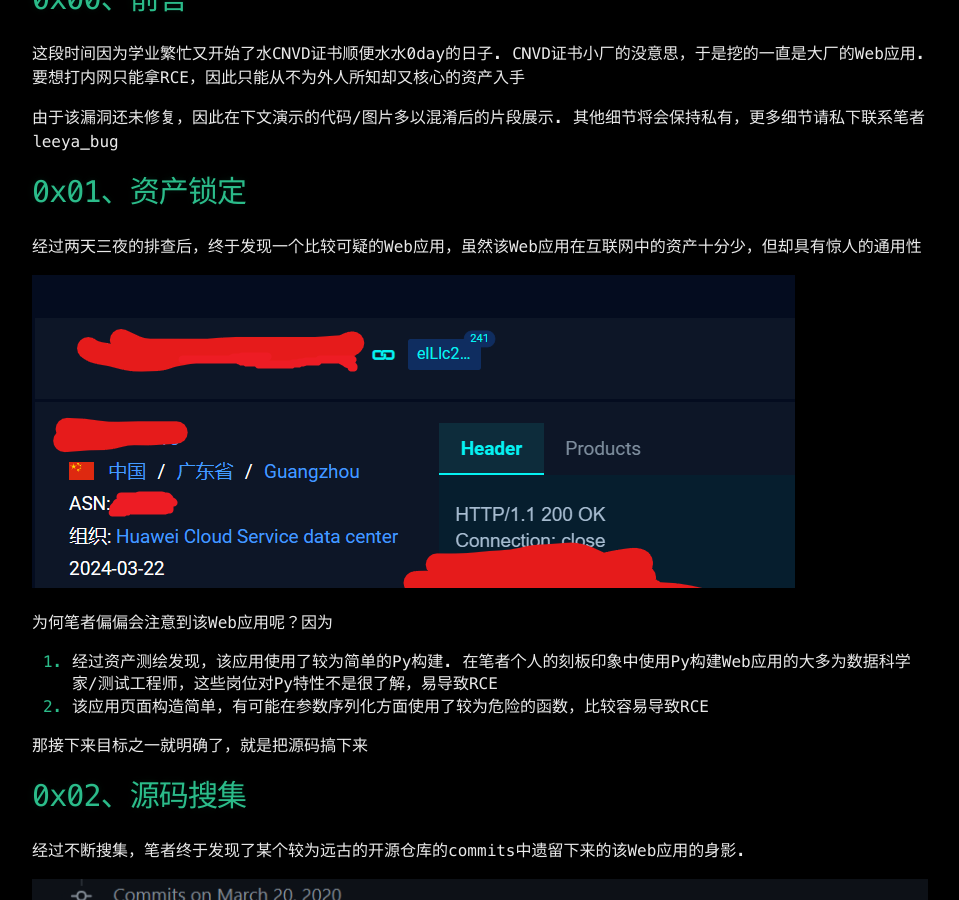
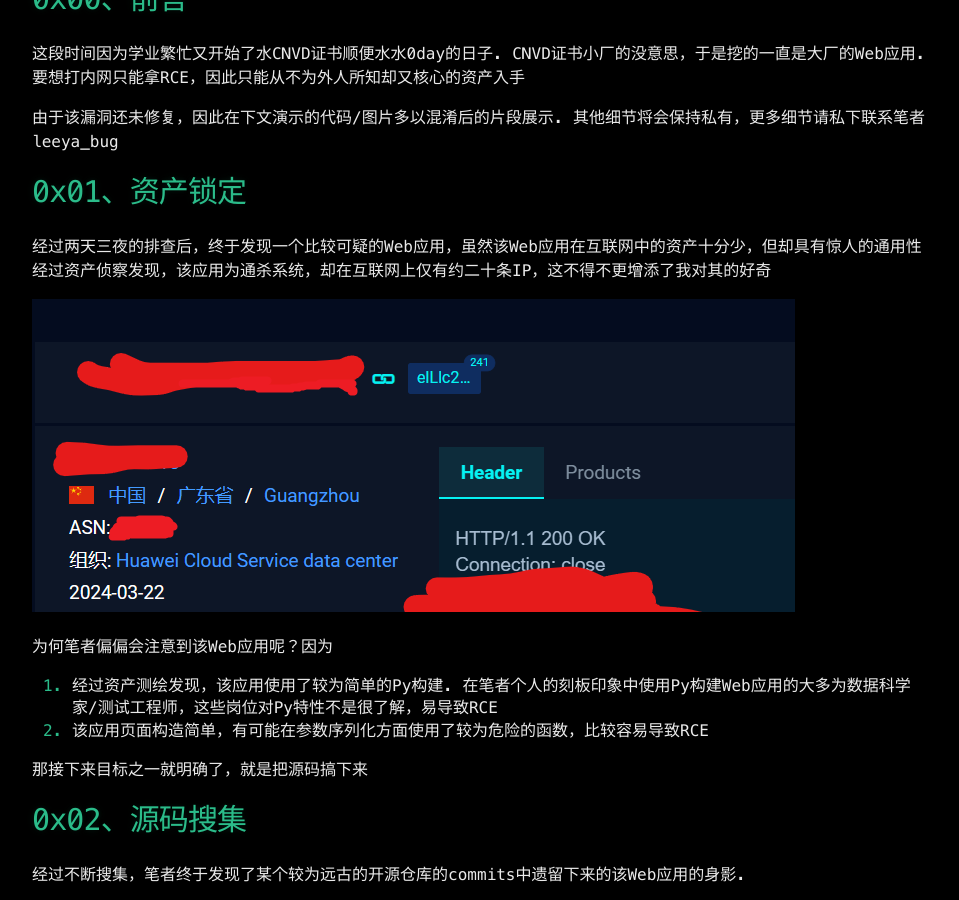
Before and after one commit to Leeyangee/leeyangee.github.io, a Jekyll site: the page built from _posts/2024-04-11-阿里Web审计实战.md, in a window 1280 px wide and 900 px high, scrolled down 598 px. Shown: the whole window, without its empty margins (160-1119 px from the left). Built offline with Jekyll 4.4.1, drawn with Linux system fonts in a browser that asks for light colours.

Commit message:
Update 2024-04-11-阿里Web审计实战.md

```diff
--- a/_posts/2024-04-11-阿里Web审计实战.md
+++ b/_posts/2024-04-11-阿里Web审计实战.md
@@ -13,6 +13,7 @@ published: true
 # [](#header-1)0x01、资产锁定
 
 经过两天三夜的排查后，终于发现一个比较可疑的Web应用，虽然该Web应用在互联网中的资产十分少，但却具有惊人的通用性
+经过资产侦察发现，该应用为通杀系统，却在互联网上仅有约二十条IP，这不得不更增添了我对其的好奇
 
 ![avatar](/image/2024-03-23-0.png)
 
```
